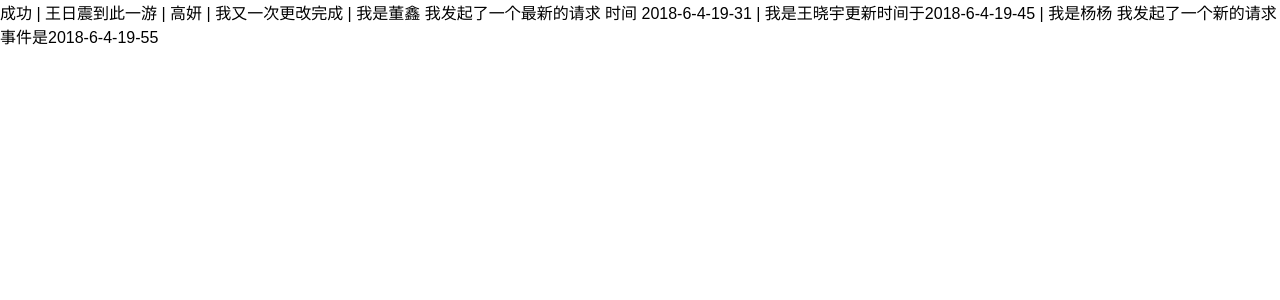
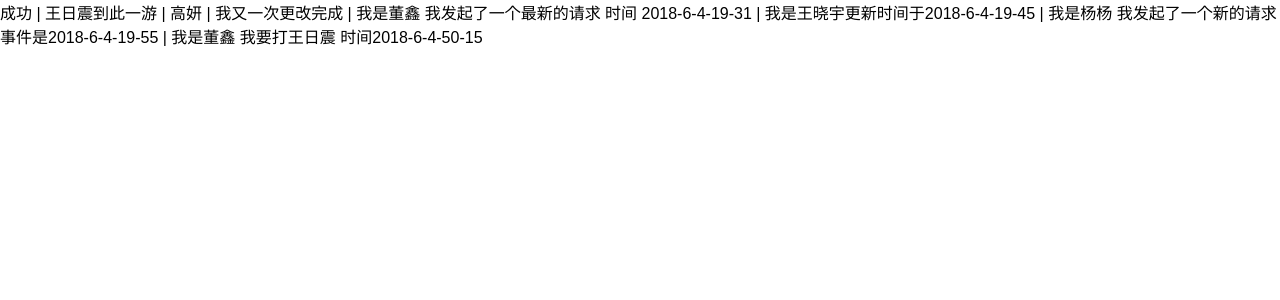
Before and after one commit to wk727705142/item-2, a React (Create React App) app in the folder my-app/: page / in a window 1280 px wide. Shown: the top 300 px of the page. Built offline with nearby package versions, Linux system fonts and the light colour scheme.

Commit message:
我要打王日震

```diff
--- a/my-app/src/App.js
+++ b/my-app/src/App.js
@@ -7,7 +7,8 @@ class App extends Component {
     return (
       <div>
         成功 | 王日震到此一游 | 高妍 | 我又一次更改完成 | 我是董鑫 我发起了一个最新的请求 时间 2018-6-4-19-31 | 我是王晓宇更新时间于2018-6-4-19-45 | 我是杨杨 我发起了一个新的请求 事件是2018-6-4-19-55
-      </div>
+        | 我是董鑫  我要打王日震   时间2018-6-4-50-15
+       </div>
     );
   }
 }
```
